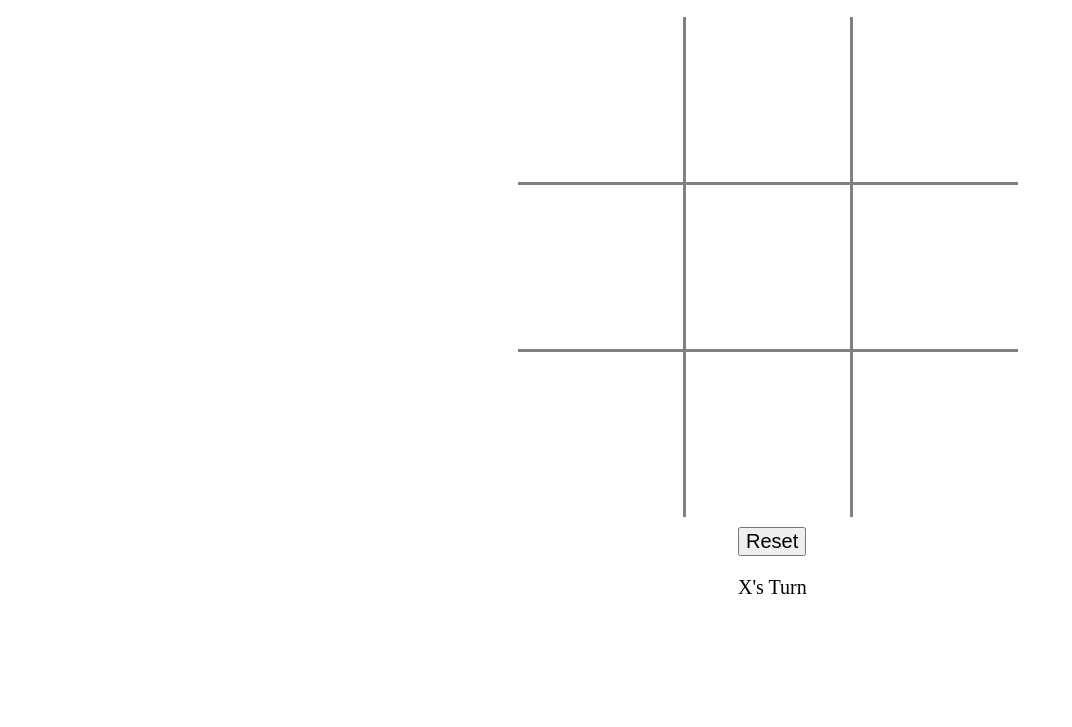
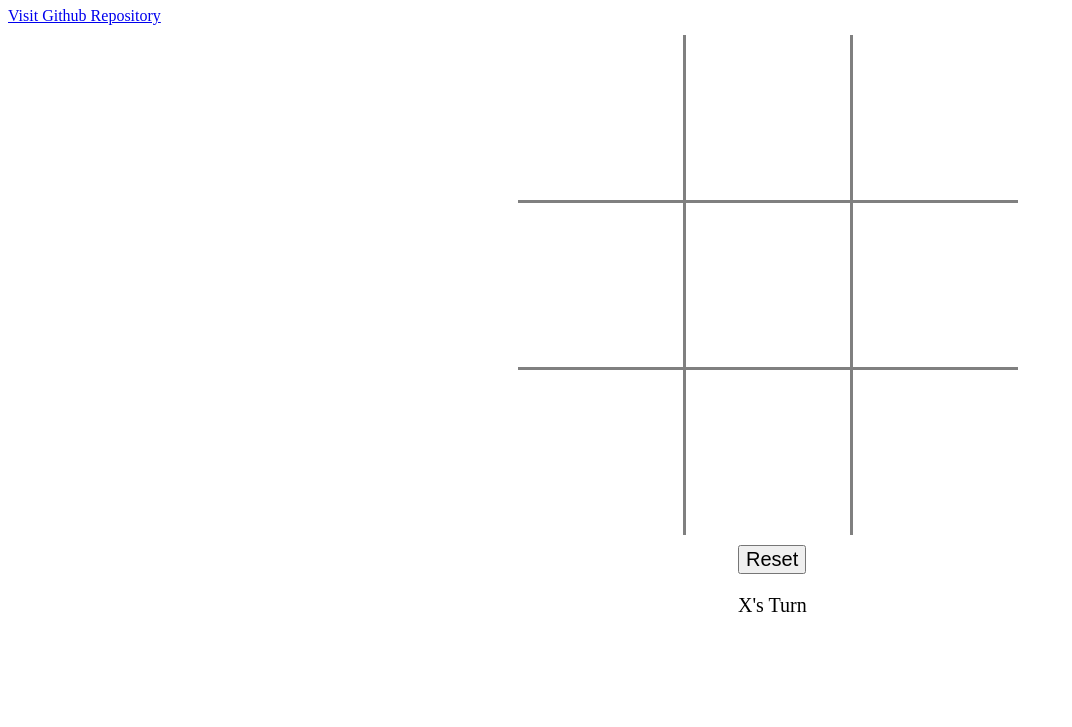
Before and after one commit to bhupradhan/TicTacToe, a plain HTML site: page index.html in a window 1280 px wide. Shown: the part 73-800 px from the top of the page, without its empty margins (0-1072 px from the left). Drawn offline with Linux system fonts and the light colour scheme.

Commit message:
Repository link added

```diff
--- a/index.html
+++ b/index.html
@@ -38,6 +38,7 @@
   data-width="450"
   data-show-faces="true">
 </div>
+<a href="https://github.com/bhupradhan/TicTacToe">Visit Github Repository</a>
     <div class="box">
 
         <div class="boxitem" id="b1" onclick="func1(id);checkres(id);"></div>
```
